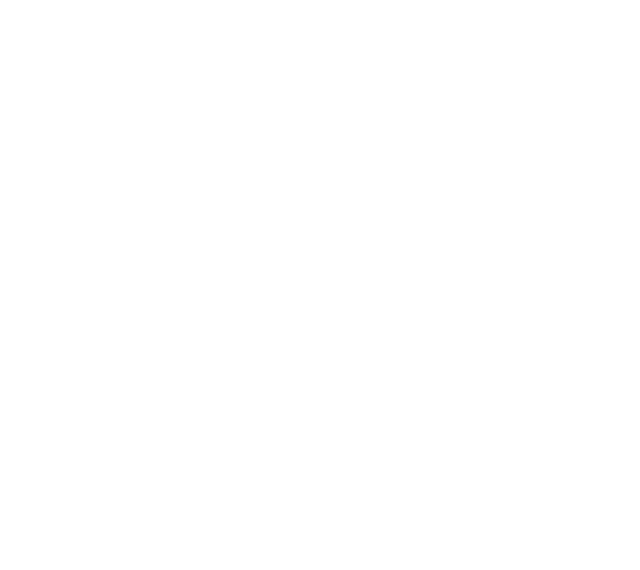
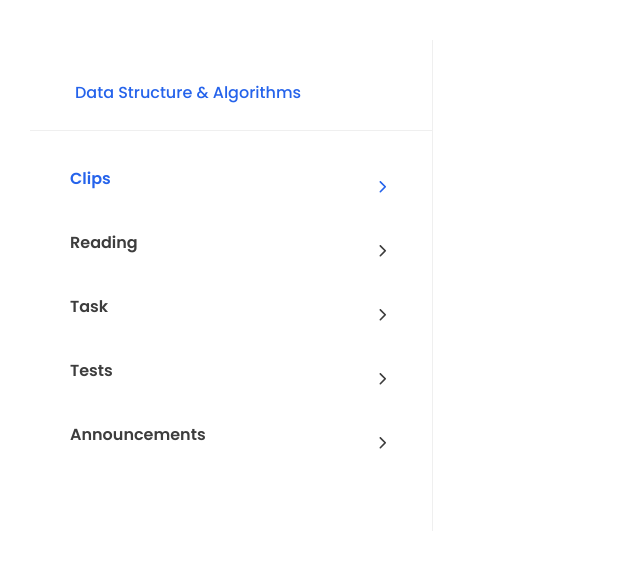
Before and after one commit to israrhusain5892/lms-frontend, a React (Vite) app: page / in a window 1280 px wide. Shown: the top 570 px of the page, without its empty margins (0-640 px from the left). Built offline with nearby package versions, Linux system fonts and the light colour scheme.

Commit message:
completed side bar

```diff
--- a/package.json
+++ b/package.json
@@ -21,6 +21,7 @@
     "react": "^18.3.1",
     "react-bootstrap": "^2.10.7",
     "react-dom": "^18.3.1",
+    "react-icons": "^5.4.0",
     "react-responsive-carousel": "^3.2.23",
     "react-router-dom": "^7.0.2"
   },
--- a/src/App.jsx
+++ b/src/App.jsx
@@ -1,10 +1,15 @@
 // USE THIS TO VIEW YOUR COMPONENT RENDER
 // Step 1: import your component here
+
+import SideBar from "./componenets/SideBar/SideBar";
+
+import 'bootstrap/dist/css/bootstrap.min.css';
 
 function App() {
   return (
     <>
       {/* Step 2: Use it here */}
+      <SideBar/>
     </>
   );
 }
--- /dev/null
+++ b/src/componenets/SideBar/SideBar.jsx
@@ -0,0 +1,51 @@
+import React, { useState } from 'react';
+import './side-bar.css';
+import { IoIosArrowForward } from "react-icons/io";
+
+
+
+function SideBar() {
+
+    const[activeLink,setActiveLink]=useState('Clips');
+const links=[
+    {
+        name:'Clips'
+    },
+    {
+        name:'Reading'
+    },
+    {
+        name:'Task'
+    },
+    {
+        name:'Tests'
+    },
+    {
+        name:'Announcements'
+    }
+]
+    return (
+        <div>
+            <div className="sideBarContainer">
+                  <div className='header'>
+                       <h4 className='heading'>Data Structure & Algorithms</h4>
+                  </div>
+                  <div className='linksContainer'>
+                    {
+                         links?.map((link,index)=>{
+                           return <div onClick={()=>setActiveLink(link.name)}   className={` ${activeLink===link.name ? 'active':''} links`}>
+                            <p className='link'>{link.name}</p>
+                            <IoIosArrowForward className='icon' />
+                      </div>
+                         })
+                    }
+
+
+
+                  </div>
+            </div>
+        </div>
+    );
+}
+
+export default SideBar;
--- /dev/null
+++ b/src/componenets/SideBar/side-bar.css
@@ -0,0 +1,74 @@
+@import url('https://fonts.googleapis.com/css2?family=Poppins:ital,wght@0,100;0,200;0,300;0,400;0,500;0,600;0,700;0,800;0,900;1,100;1,200;1,300;1,400;1,500;1,600;1,700;1,800;1,900&display=swap');
+
+.sideBarContainer {
+    margin-top: 40px;
+    margin-left: 30px;
+}
+
+.sideBarContainer .header {
+
+    width: 403px;
+    height: 50px;
+    padding: 45px;
+    border-bottom: 1px solid #EFEFEF;
+    border-right: 1px solid #EFEFEF;
+
+}
+
+.linksContainer {
+    width: 403px;
+    padding: 40px;
+    border-right: 1px solid #EFEFEF;
+}
+
+.linksContainer .link {
+
+    font-family: 'Poppins', sans-serif;
+    font-size: 16px;
+    font-weight: 600;
+    line-height: 16px;
+    text-align: left;
+    text-underline-position: from-font;
+    text-decoration-skip-ink: none;
+
+
+}
+
+
+
+.links {
+    display: flex;
+    justify-content: space-between;
+    align-items: center;
+    font-family: 'Poppins', sans-serif;
+    font-weight: 600;
+    margin-bottom: 2rem;
+    cursor: pointer;
+    color: #3D3D3D;
+
+}
+
+.links .icon {
+    font-family: 'Poppins', sans-serif !important;
+    font-weight: 700 !important;
+    font-size: 1.1rem !important;
+
+}
+
+.active {
+    color: #2563EB !important;
+
+}
+
+.sideBarContainer .header .heading {
+    font-family: 'Poppins', sans-serif;
+    font-size: 1rem;
+    font-weight: 500;
+    line-height: 1rem;
+    text-align: left;
+    text-underline-position: from-font;
+    text-decoration-skip-ink: none;
+    color: #2563EB;
+
+
+}
```
Also changed, not shown: 1 other file (tests, documents, lock files or other folders).
